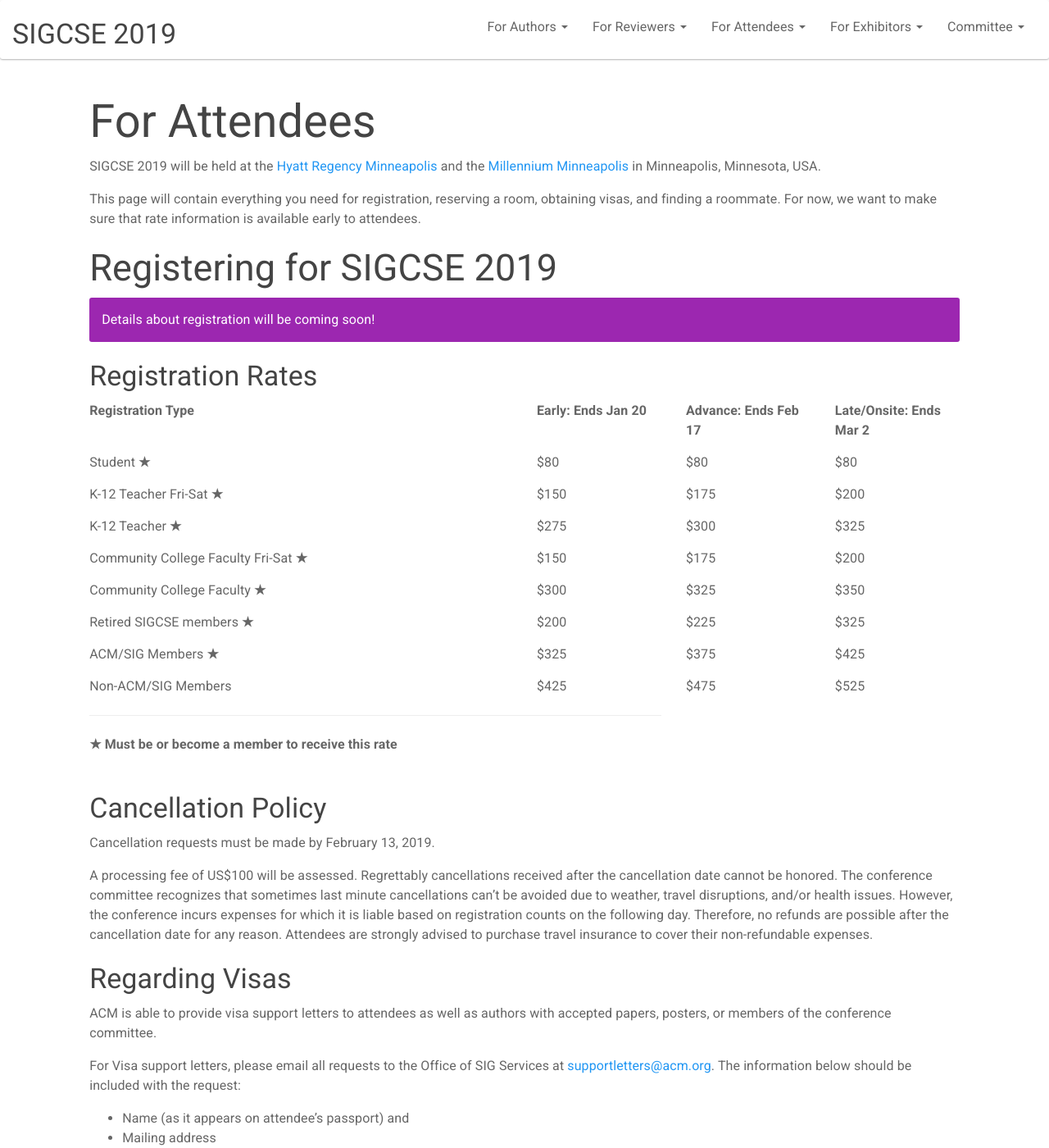
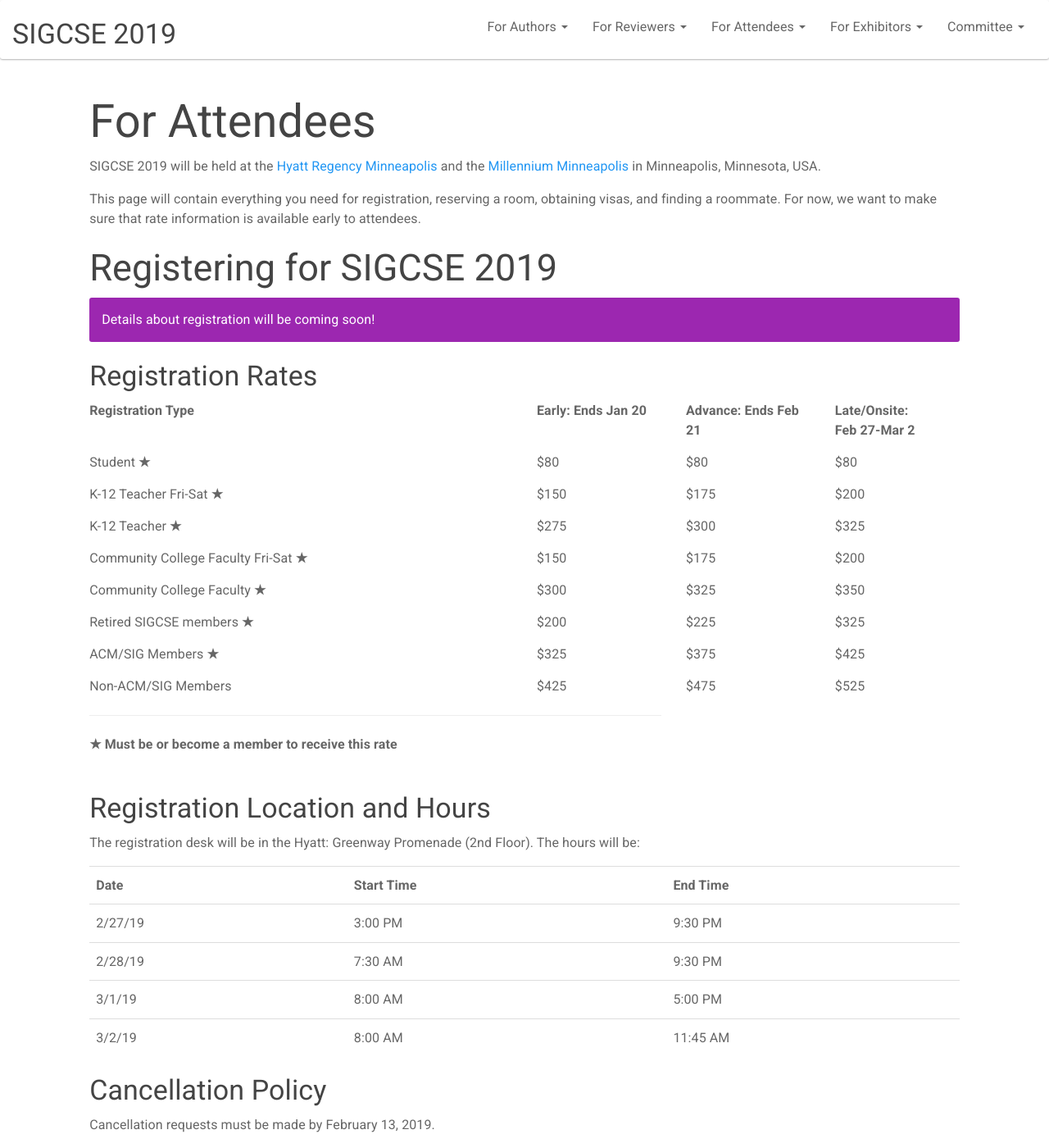
Before and after one commit to sheckman/sigcse2019, a Jekyll site: the page built from attendees/index.md, in a window 1280 px wide and 1400 px high. Shown: the whole window at 82% size. Built offline with Jekyll 4.4.1, drawn with Linux system fonts in a browser that asks for light colours.

Commit message:
Manuel rqeuests for 12/6

```diff
--- a/attendees/index.md
+++ b/attendees/index.md
@@ -55,8 +55,8 @@ But wait! There's more! <b>Student volunteers</b> get reimbursed for their confe
 <div class = "row" style = "font-weight: bold;">
     <div class = "col-sm-6"> Registration Type </div>
     <div class = "col-sm-2"> Early: Ends Jan 20 </div>
-    <div class = "col-sm-2"> Advance: Ends Feb 17 </div>
-    <div class = "col-sm-2"> Late/Onsite: Ends Mar 2 </div>
+    <div class = "col-sm-2"> Advance: Ends Feb 21 </div>
+    <div class = "col-sm-2"> Late/Onsite:<br>Feb 27-Mar 2 </div>
 </div>
 <div class = "row" style="padding-top: 15px;">
     <div class = "col-sm-6"> Student <b>&starf;</b> </div>
@@ -133,6 +133,42 @@ But wait! There's more! <b>Student volunteers</b> get reimbursed for their confe
     <div class = "col-sm-2"> $95 </div>
 </div>
 -->
+
+### Registration Location and Hours
+
+The registration desk will be in the Hyatt: Greenway Promenade (2nd Floor). The hours will be:
+
+
+  <table class="table">
+      <tbody>
+        <tr>
+            <td><strong>Date</strong></td>
+            <td><strong>Start Time</strong></td>
+            <td><strong>End Time</strong></td>
+        </tr>
+        <tr>
+            <td>2/27/19</td>
+            <td>3:00 PM</td>
+            <td>9:30 PM</td>
+        </tr>
+        <tr>
+            <td>2/28/19</td>
+            <td>7:30 AM</td>
+            <td>9:30 PM</td>
+        </tr>
+        <tr>
+            <td>3/1/19</td>
+            <td>8:00 AM</td>
+            <td>5:00 PM</td>
+        </tr>
+        <tr>
+            <td>3/2/19</td>
+            <td>8:00 AM</td>
+            <td>11:45 AM</td>
+        </tr>
+        </tbody>
+    </table>
+
 
 ### Cancellation Policy
 
```
Also changed, not shown: info/gt.md (+3 -0 lines), info/mg.md (+2 -0 lines).
